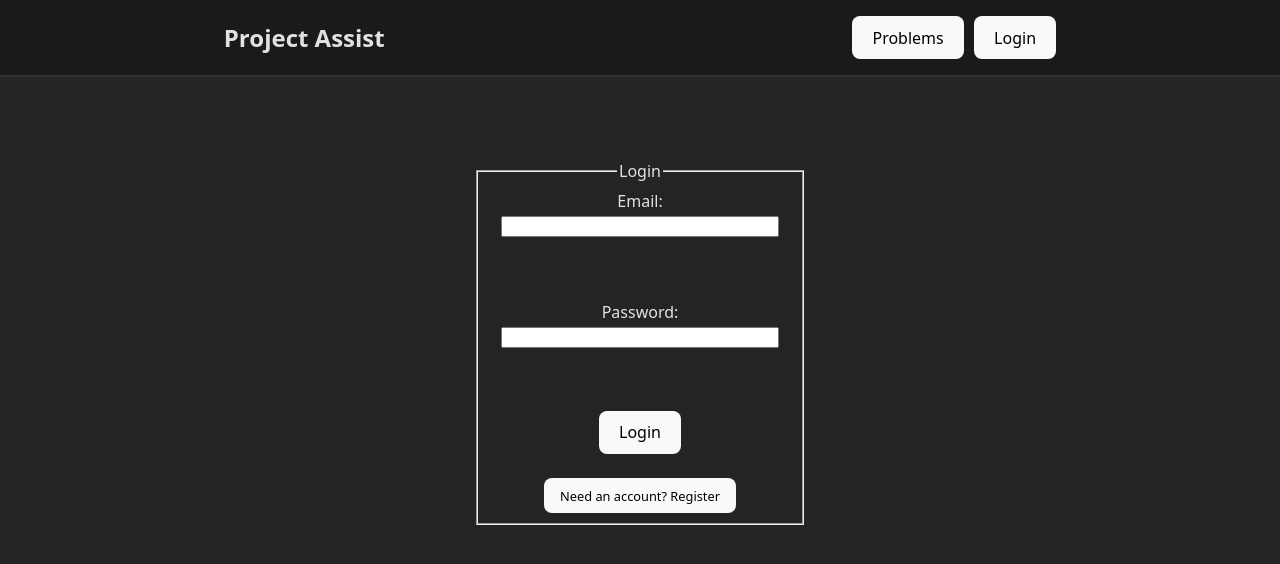
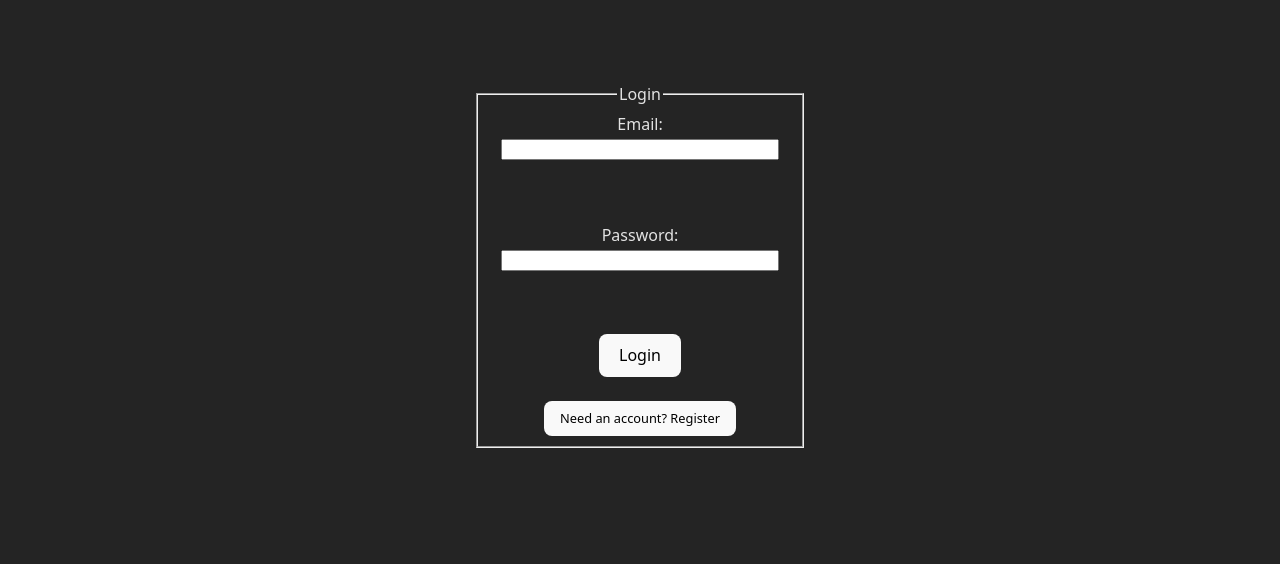
Before and after one commit to IbrahimF1/PerScholas-Capstone-Frontend, a React (Vite) app: page / in a window 1280 px wide. Shown: the top 564 px of the page. Built offline with nearby package versions, Linux system fonts and the light colour scheme.

Commit message:
Removed Nav Bar from Login Page

```diff
--- a/src/App.jsx
+++ b/src/App.jsx
@@ -1,4 +1,4 @@
-import { Routes, Route } from "react-router-dom"
+import { Routes, Route, useLocation } from "react-router-dom"
 import NavBar from "./components/NavBar.jsx";
 import LoginPage from './pages/LoginPage.jsx';
 import ProblemSelectionPage from "./pages/ProblemSelectionPage.jsx";
@@ -8,16 +8,18 @@ import './App.css'
 
 /*
 TODO:
- - Add markdown rendering for problem display and AI feedback Coding Page
- - Reduce break tag usage
- - Improve styling
- - Use bootstrap collapsable navbar with all problems listed in Problems dropdown for quick access
+  - Add markdown rendering for problem display and AI feedback Coding Page
+  - Reduce break tag usage
+  - Improve styling
+  - Use bootstrap collapsable navbar with all problems listed in Problems dropdown for quick access
 */
 
 function App() {
+  const location = useLocation();
+
   return (
     <>
-      <NavBar />
+      {location.pathname !== "/" && <NavBar />}
 
       <div className="page-container">
         <Routes>
```
